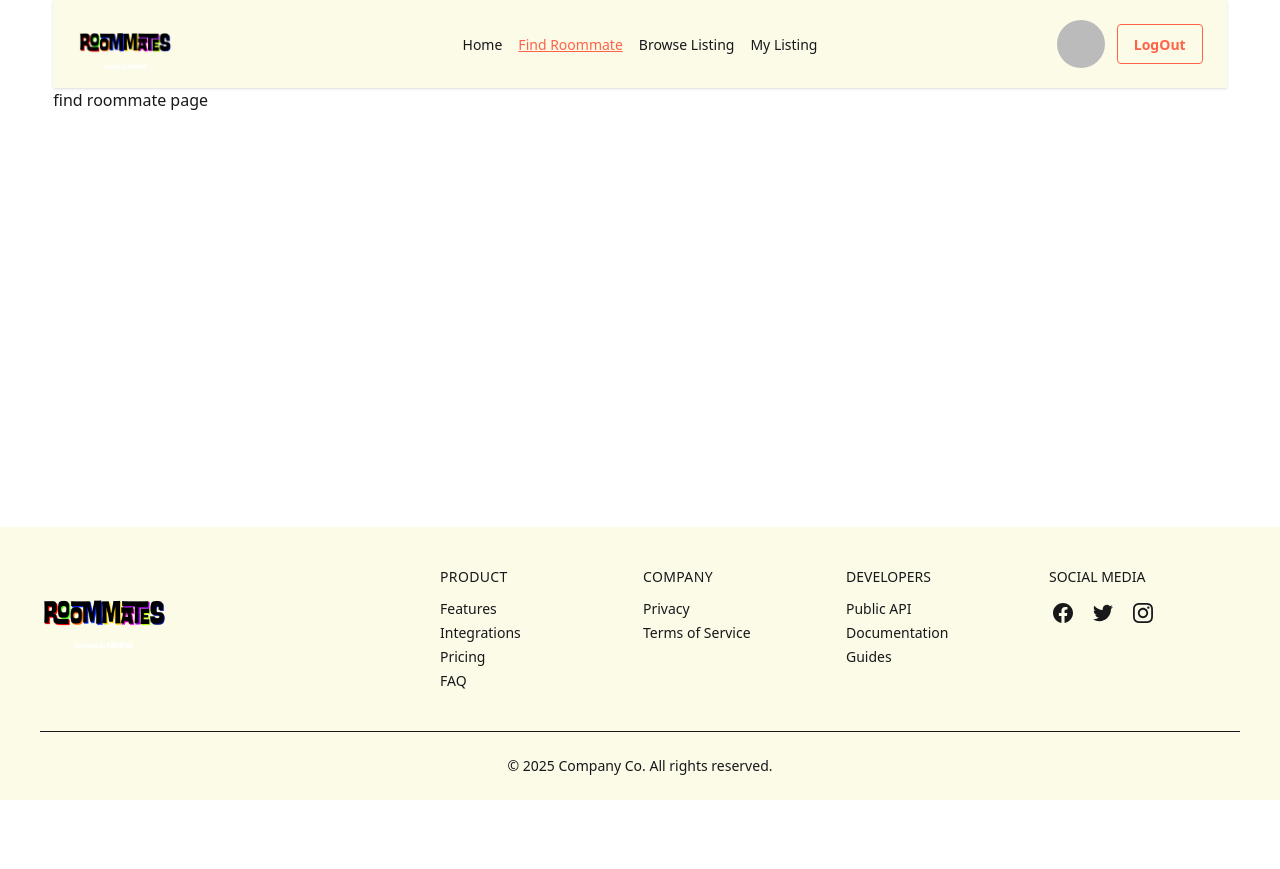
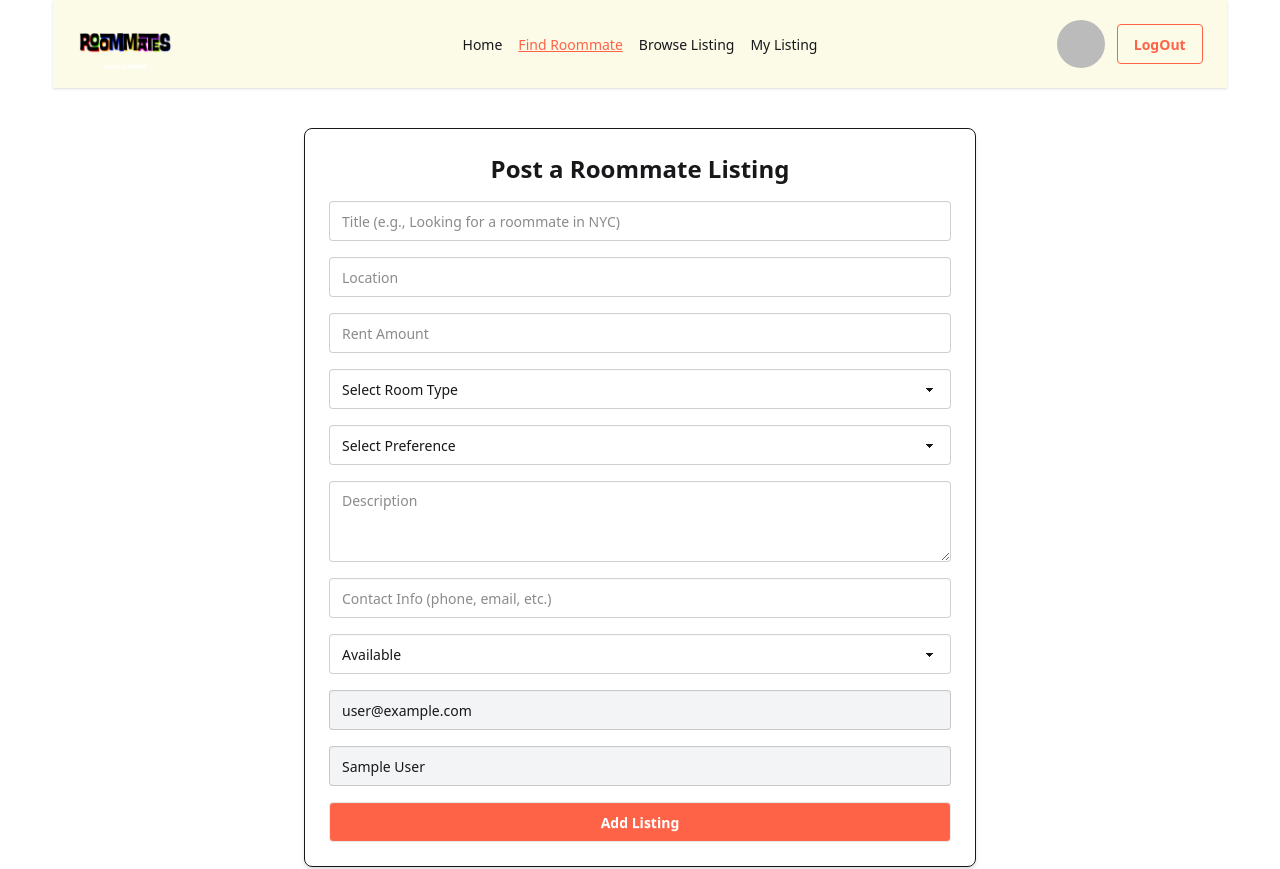
Before and after one commit to sariakhatun/roommate-finder-website, a React (Vite) app: page /roommate in a window 1280 px wide. Shown: the top 869 px of the page. Before the commit the page ends 800 px from the top, so only its background shows below. Built offline with nearby package versions, Linux system fonts and the light colour scheme; no server answers; sample sign-in values are in the browser's storage.

Commit message:
added table

```diff
--- /dev/null
+++ b/src/Components/BrowseCard.jsx
@@ -0,0 +1,15 @@
+import React from 'react';
+import { useNavigate } from 'react-router';
+
+const BrowseCard = ({room}) => {
+    console.log(room)
+    let navigate = useNavigate()
+    let {availability,contactInfo,description,lifestyle,location,rent,roomType,title,_id} = room
+    return (
+       <div>
+
+       </div>
+    );
+};
+
+export default BrowseCard;
--- a/src/Pages/BrowseListing.jsx
+++ b/src/Pages/BrowseListing.jsx
@@ -1,9 +1,31 @@
 import React from 'react';
+import { useLoaderData } from 'react-router';
+import BrowseCard from '../Components/BrowseCard';
 
 const BrowseListing = () => {
+    let rooms = useLoaderData();
+    console.log(rooms);
     return (
         <div>
-            <h1>Browse Listing</h1>
+            <h2 className="text-2xl font-bold mb-6 text-center">Browse Roommate Listings</h2>
+      <table className="table-auto w-full border border-gray-300">
+        <thead className="bg-gray-100">
+          <tr className="text-left">
+            <th className="border px-4 py-2">Title</th>
+            <th className="border px-4 py-2">Location</th>
+            <th className="border px-4 py-2">Rent</th>
+            <th className="border px-4 py-2">Room Type</th>
+            <th className="border px-4 py-2">Availability</th>
+            <th className="border px-4 py-2">User</th>
+            <th className="border px-4 py-2">Action</th>
+          </tr>
+        </thead>
+        <tbody>
+          {rooms.map(room => (
+            <BrowseCard key={room._id} room={room} />
+          ))}
+        </tbody>
+      </table>
         </div>
     );
 };
--- a/src/Pages/FindRoommate.jsx
+++ b/src/Pages/FindRoommate.jsx
@@ -1,11 +1,142 @@
-import React from 'react';
+import React, { use } from "react";
+import { AuthContext } from "../Components/AuthContext";
+import Swal from "sweetalert2";
 
 const FindRoommate = () => {
-    return (
-        <div className=''>
-            <h1>find roommate page</h1>
-        </div>
-    );
+  let { user } = use(AuthContext);
+
+  let handleAddListing = (e) => {
+    e.preventDefault();
+    let form = e.target;
+    let formData = new FormData(form);
+    let newRoom = Object.fromEntries(formData.entries());
+    console.log(newRoom);
+
+    //send data to the server
+    fetch("http://localhost:3000/rooms", {
+      method: "POST",
+      headers: {
+        "content-type": "application/json",
+      },
+      body: JSON.stringify(newRoom),
+    })
+      .then((res) => res.json())
+      .then((data) => {
+        console.log("after adding room to db", data);
+        if (data.insertedId) {
+          Swal.fire({
+            position: "top-end",
+            icon: "success",
+            title: "Your work has been saved",
+            showConfirmButton: false,
+            timer: 1500,
+          });
+        }
+      });
+  };
+
+  return (
+    <div className="w-11/12 max-w-2xl mx-auto my-10 p-6 border rounded-lg shadow-md">
+      <h2 className="text-2xl font-bold mb-4 text-center">
+        Post a Roommate Listing
+      </h2>
+      <form onSubmit={handleAddListing} className="space-y-4">
+        <input
+          type="text"
+          name="title"
+          required
+          className="input input-bordered w-full"
+          placeholder="Title (e.g., Looking for a roommate in NYC)"
+        />
+
+        <input
+          type="text"
+          name="location"
+          required
+          className="input input-bordered w-full"
+          placeholder="Location"
+        />
+
+        <input
+          type="number"
+          name="rent"
+          required
+          className="input input-bordered w-full"
+          placeholder="Rent Amount"
+        />
+
+        <select
+          name="roomType"
+          required
+          className="select select-bordered w-full"
+        >
+          <option value="">Select Room Type</option>
+          <option value="Single">Single</option>
+          <option value="Shared">Shared</option>
+        </select>
+
+        <select
+          name="lifestyle"
+          id="lifestyle"
+          className="select select-bordered w-full"
+          required
+        >
+          <option value="">Select Preference</option>
+          <option value="Pets Allowed">Pets Allowed</option>
+          <option value="No Pets">No Pets</option>
+          <option value="Non-Smoker">Non-Smoker</option>
+          <option value="Smoker">Smoker</option>
+          <option value="Night Owl">Night Owl</option>
+          <option value="Early Riser">Early Riser</option>
+        </select>
+        <textarea
+          name="description"
+          required
+          rows="3"
+          className="textarea textarea-bordered w-full"
+          placeholder="Description"
+        ></textarea>
+
+        <input
+          type="text"
+          name="contactInfo"
+          required
+          className="input input-bordered w-full"
+          placeholder="Contact Info (phone, email, etc.)"
+        />
+
+        <select
+          name="availability"
+          required
+          className="select select-bordered w-full"
+        >
+          <option value="available">Available</option>
+          <option value="not available">Not Available</option>
+        </select>
+
+        {/* Read-only user info from Firebase */}
+        <input
+          type="text"
+          value={user?.email || "Loading..."}
+          readOnly
+          className="input input-bordered w-full bg-gray-100"
+        />
+        <input
+          type="text"
+          value={user?.displayName || "Loading..."}
+          readOnly
+          className="input input-bordered w-full bg-gray-100"
+        />
+
+        <button
+          type="submit"
+          className="btn bg-[#ff6347] text-white w-full hover:bg-[#e05641]"
+        >
+          Add Listing
+        </button>
+      </form>
+    </div>
+  );
 };
 
 export default FindRoommate;
--- a/src/main.jsx
+++ b/src/main.jsx
@@ -44,7 +44,8 @@
       {
 
         path:'/browseListing',
-        element:<BrowseListing></BrowseListing>
+        element:<BrowseListing></BrowseListing>,
+        loader: ()=>fetch('http://localhost:3000/rooms')
       },
       {
 
```
